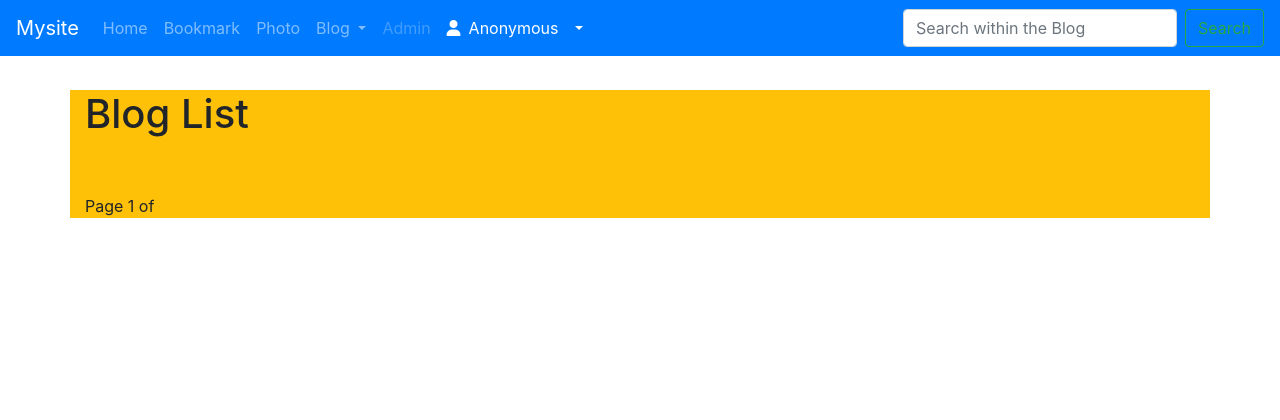
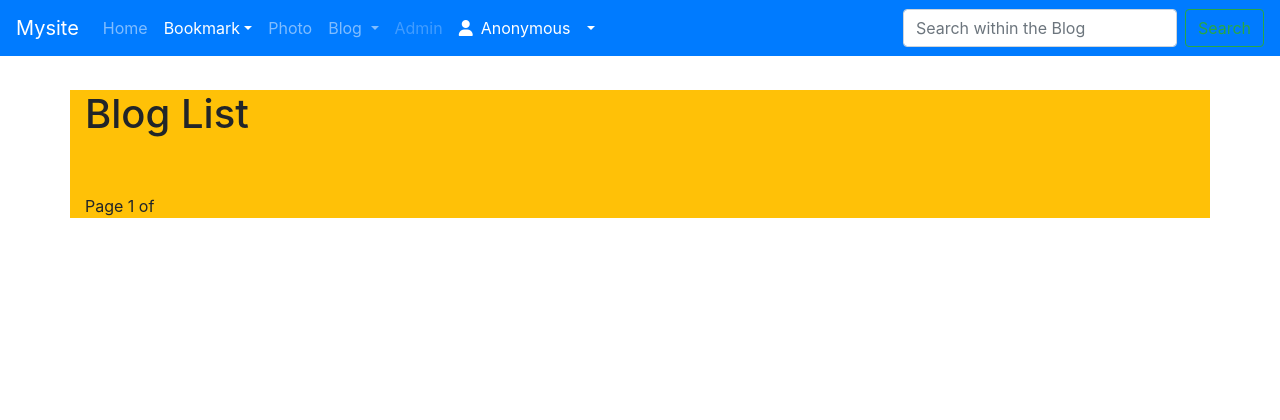
Before and after one commit to Lee816/djangoProject, a Django app: page /blog/ in a window 1280 px wide. Shown: the top 420 px of the page. Run offline with Django 4.2, Linux system fonts and the light colour scheme; data that the repository does not hold is empty; some libraries are stand-ins or nearby versions.

Commit message:
base.html bookmark, blog GNB 구성

```diff
--- a/templates/base.html
+++ b/templates/base.html
@@ -27,8 +27,14 @@
                         Home <span class='sr-only'>current</span>
                     </a>
                 </li>
-                <li class='nav-item'>
-                    <a href="{% url 'bookmark:index' %}" class='nav-link'>Bookmark</a>
+                <li class='nav-item dropdown'>
+                    {% comment %} <a href="{% url 'bookmark:index' %}" class='nav-link'>Bookmark</a> {% endcomment %}
+                    <a href="#" class='nav-link dropdown-toggle text-white' data-toggle='dropdown'>Bookmark</a>
+                    <div class='dropdown-menu'>
+                        <a href="{% url 'bookmark:index' %}" class='dropdown-item'>List</a>
+                        <a href="{% url 'bookmakr:add' %}" class='dropdown-item'>Add</a>
+                        <a href="{% url 'bookmakr:change' %}" class='dropdown-item'>Change</a>
+                    </div>
                 </li>
                 <li class='nav-item'>
                     <a href="{% url 'photo:index' %}" class='nav-link'>Photo</a>
@@ -45,6 +51,8 @@
 
                         </div>
                         <a href="{% url 'blog:search' %}" class='dropdown-item'>Search</a>
+                        <a href="{% url 'blog:add' %}" class='dropdown-item'>Add</a>
+                        <a href="{% url 'blog:change' %}" class='dropdown-item'>Change</a>
                     </div>
                 </li>
                 <li class='nav-item'>
```
